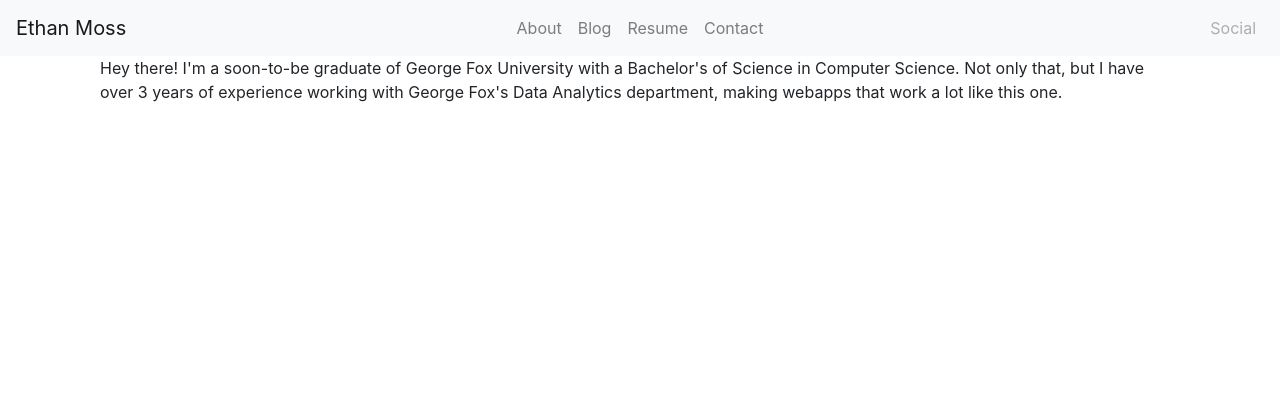
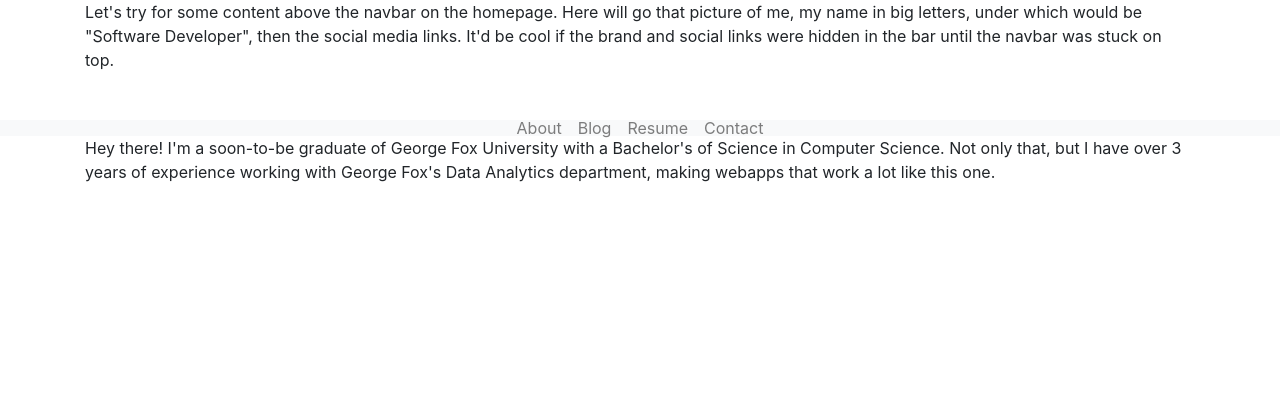
Before and after one commit to EthanAMoss/personal-website, a Flask app: page / in a window 1280 px wide. Shown: the top 420 px of the page. Before the commit the page ends 102 px from the top, so only its background shows below. Run offline with Flask 2, Linux system fonts and the light colour scheme; some libraries are stand-ins or nearby versions.

Commit message:
WIP: Getting home page navbar to show/hide content when it hits the top

```diff
--- a/emoss_website/static/css/emoss_website.css
+++ b/emoss_website/static/css/emoss_website.css
@@ -5,3 +5,7 @@
         transform: translateX(-50%);
     }
 }
+
+.social-links {
+    font-size: 2em;
+}
--- a/emoss_website/templates/base.jinja2.html
+++ b/emoss_website/templates/base.jinja2.html
@@ -27,8 +27,8 @@
     {% block body %}
 
         {% block header %}
-        <nav class="navbar navbar-expand-lg navbar-light bg-light">
-            <a class="navbar-brand" href="{{ url_for('home_page') }}">Ethan Moss</a>
+        <nav class="navbar sticky-top navbar-expand-md navbar-light bg-light">
+            <a class="navbar-brand sticky-hide invisible" href="{{ url_for('home_page') }}">Ethan Moss</a>
             <button class="navbar-toggler" type="button" data-toggle="collapse" data-target="#navbarContent" aria-controls="navbarContent" aria-expanded="false" aria-label="Toggle navigation">
             <span class="navbar-toggler-icon"></span>
             </button>
@@ -49,9 +49,11 @@
                     </li>
                 </ul>
 
-                <ul class="nav navbar-nav ml-auto">
-                    <li class="nav-item">
-                        <a class="nav-link disabled" href="#">Social</a>
+                <ul class="nav navbar-nav ml-auto social-links justify-content-center">
+                    <li class="nav-item sticky-hide invisible">
+                        <a class="fa fa-linkedin nav-link" href="https://www.linkedin.com/in/ethan-moss-0388aba3/" title="LinkedIn"></a>
+                        <a class="fa fa-github nav-link" href="https://github.com/EthanAMoss" title="GitHub"></a>
+                        <a class="fa fa-envelope nav-link" href="{{ url_for('contact_page') }}" title="Email"></a>
                     </li>
                 </ul>
             </div>
@@ -70,9 +72,23 @@
 
 
         <!-- Javascript -->
-        <script src="https://code.jquery.com/jquery-3.2.1.slim.min.js"></script>
+        <script src="https://ajax.googleapis.com/ajax/libs/jquery/3.3.1/jquery.min.js"></script>
         <script src="https://cdnjs.cloudflare.com/ajax/libs/popper.js/1.12.3/umd/popper.min.js"></script>
         <script src="https://maxcdn.bootstrapcdn.com/bootstrap/4.0.0/js/bootstrap.min.js" integrity="sha384-JZR6Spejh4U02d8jOt6vLEHfe/JQGiRRSQQxSfFWpi1MquVdAyjUar5+76PVCmYl" crossorigin="anonymous"></script>
+
+        <script>
+            $(function() {
+                $(window).scroll(function() {
+                    if($(window).scrollTop() >= 350) {
+                        $('.sticky-hide').removeClass('invisible');
+                        $('.sticky-hide').fadeIn('slow');
+                    }else{
+                        $('.sticky-hide').fadeOut('slow');
+                        $('.sticky-hide').addClass('invisible');
+                    }
+                });
+            });
+        </script>
     {% block extra_js %}
     {% endblock %}
     </body>
--- a/emoss_website/templates/home.jinja2.html
+++ b/emoss_website/templates/home.jinja2.html
@@ -1,11 +1,115 @@
 {% extends 'base.jinja2.html' %}
 
-{% block main_body %}
+{% block body %}
 
-    {{ super() }}
+    {% block header %}
+        <div class="container">
+            Let's try for some content above the navbar on the homepage. Here will go that picture of me, my name in big letters, under which would be "Software Developer", then the social media links. It'd be cool if the brand and social links were hidden in the bar until the navbar was stuck on top.
 
-    <div class="container">
+        <br />
+        <br />
+        <br />
+        </div>
+
+        {{ super () }}
+    {% endblock %}
+
+
+    {% block main_body %}
+
+        <div class="container">
         Hey there! I'm a soon-to-be graduate of George Fox University with a Bachelor's of Science in Computer Science. Not only that, but I have over 3 years of experience working with George Fox's Data Analytics department, making webapps that work a lot like this one.
-    </div>
+        </div>
 
+<br />
+        <br />
+        <br /><br />
+        <br />
+        <br /><br />
+        <br />
+        <br /><br />
+        <br />
+        <br /><br />
+        <br />
+        <br />
+        <br />
+        <br />
+        <br />
+        <br />
+        <br />
+        <br />
+<br />
+        <br />
+        <br />
+<br />
+        <br />
+        <br />
+<br />
+        <br />
+        <br />
+<br />
+        <br />
+        <br />
+<br />
+        <br />
+        <br />
+<br />
+        <br />
+        <br />
+<br />
+        <br />
+        <br />
+<br />
+        <br />
+        <br />
+<br />
+        <br />
+        <br />
+<br />
+        <br />
+        <br />
+<br />
+        <br />
+        <br />
+
+<br />
+        <br />
+        <br />
+<br />
+        <br />
+        <br />
+<br />
+        <br />
+        <br />
+<br />
+        <br />
+        <br />
+<br />
+        <br />
+        <br />
+<br />
+        <br />
+        <br />
+<br />
+        <br />
+        <br />
+<br />
+        <br />
+        <br />
+<br />
+        <br />
+        <br />
+<br />
+        <br />
+        <br />
+<br />
+        <br />
+        <br />
+<br />
+        <br />
+        <br />
+<br />
+        <br />
+        <br />
+    {% endblock %}
 {% endblock %}
```
